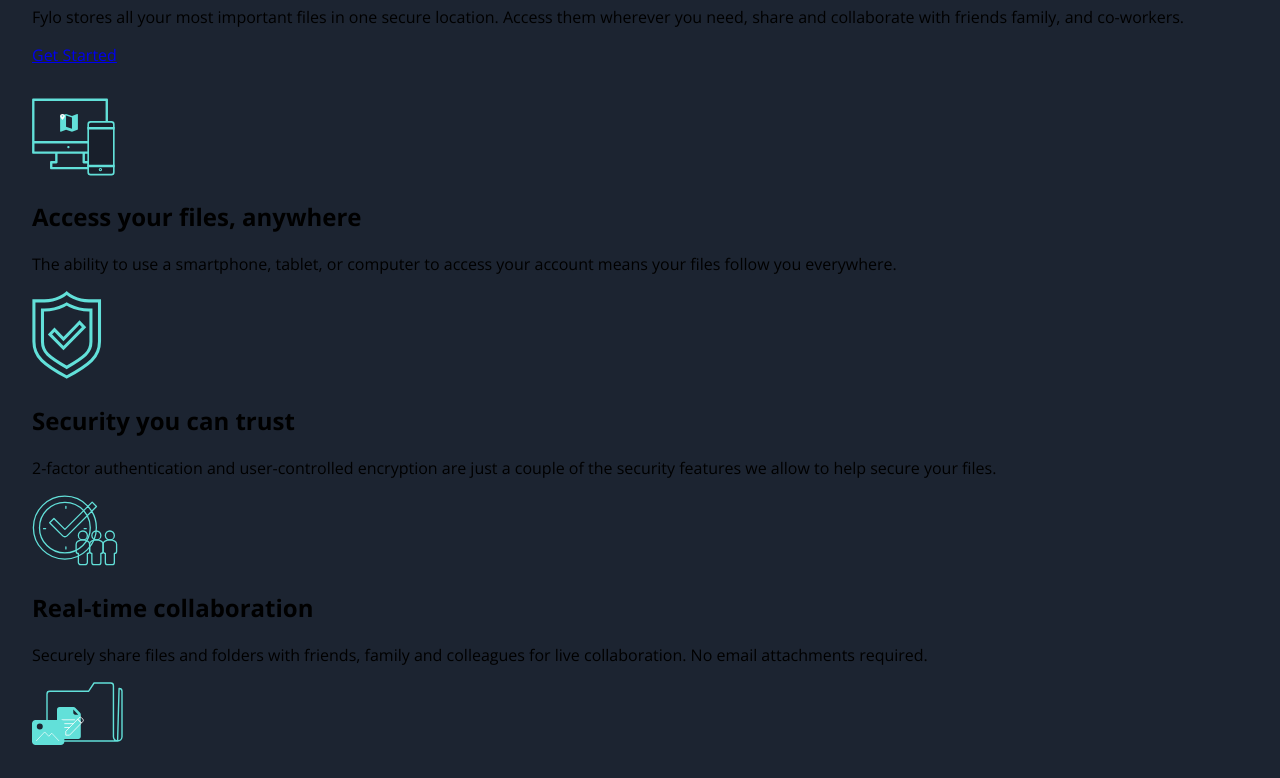
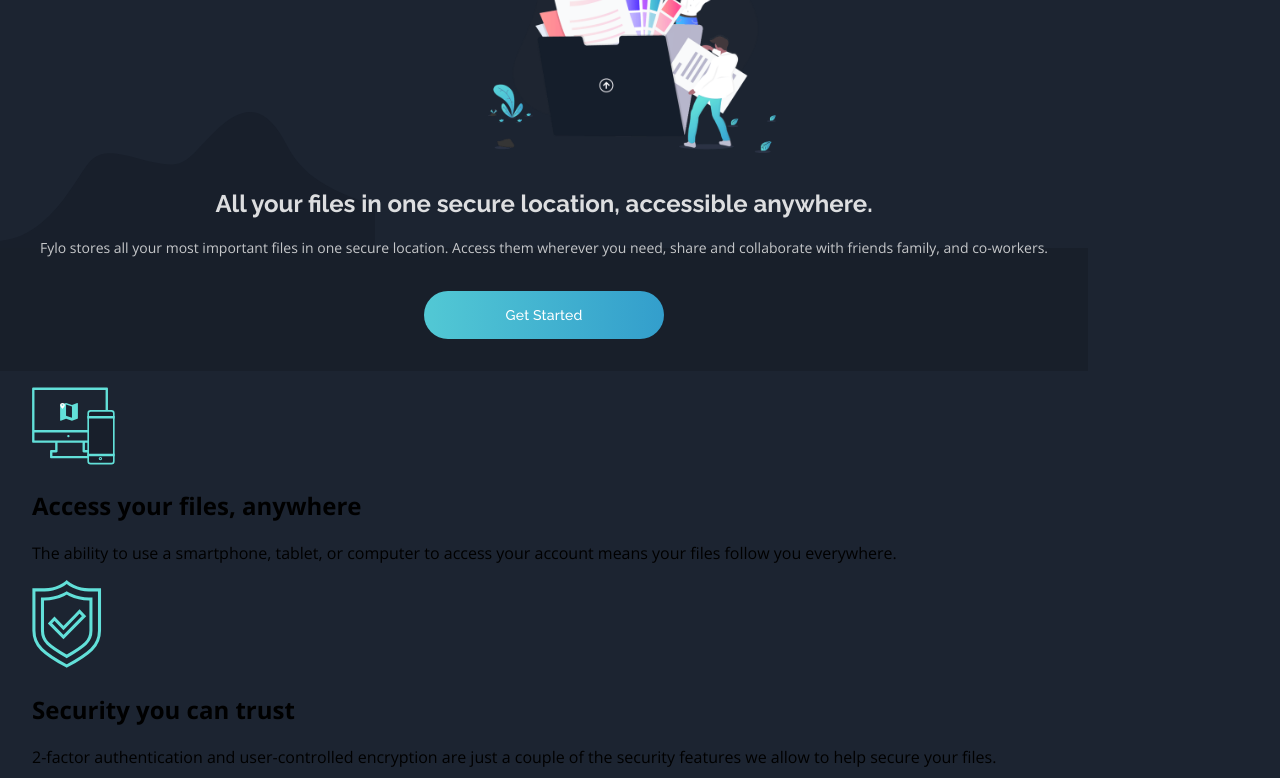
Before and after one commit to emewor/fem-fylo--dark-theme, a plain HTML site: page index.html in a window 1280 px wide. Shown: the part 168-946 px from the top of the page. Drawn offline with Linux system fonts and the light colour scheme.

Commit message:
Added style for main section's hero

```diff
--- a/css/common.css
+++ b/css/common.css
@@ -3,6 +3,10 @@
     display: flex;
     padding: 1rem 2rem;
     overflow: hidden;
+}
+
+.inner--dark-theme {
+    background-color: var(--main__bg-clr);
 }
 
 /* brand */
@@ -39,3 +43,59 @@
     text-decoration: none;
     color: var(--neu-clr__white);
 }
+
+/* content */
+.content {
+    display: flex;
+}
+
+/* copy */
+.copy {
+    display: flex;
+    flex-direction: column;
+    text-align: center;
+}
+
+.heading {
+    font-family: "Raleway", sans-serif;
+    font-size: 24px;
+    font-weight: 700;
+    color: var(--neu-clr__white);
+    opacity: 0.85;
+}
+
+.sub-heading {
+    padding-inline: 0.5rem;
+    font-family: "Open Sans", sans-serif;
+    font-size: 0.875rem;
+    font-weight: 400;
+    line-height: 1.3rem;
+    color: var(--neu-clr__white);
+    opacity: 0.75;
+}
+
+/* cta */
+.cta-group {
+    display: flex;
+    justify-content: center;
+    width: 100%;
+}
+
+.cta {
+    font-family: "Raleway", sans-serif;
+    font-size: 0.875rem;
+    font-weight: 500;
+    text-align: center;
+    color: var(--neu-clr__white);
+    width: fit-content;
+}
+
+.cta-btn {
+    border-radius: 2rem;
+    padding: 1rem 5.125rem;
+    text-decoration: none;
+    letter-spacing: 0.2px;
+    background-image: linear-gradient(90deg,
+                                    var(--acc-clr__cyan) -60%,
+                                    var(--acc-clr__blue) 100%);
+}
--- a/css/main.css
+++ b/css/main.css
@@ -73,19 +73,69 @@
     opacity: 0.8;
 }
 
-/* nodes modifier */
-
-.node__pos-rel {
+/* main */
+.hero__inner {
     position: relative;
+    padding: 18rem 0 0;
 }
 
-.node__pos-abs {
+.hero__inner::before,
+.hero__inner::after {
+    content: "";
     position: absolute;
+    left: 0%;
+    right: 0%;
+    bottom: 0;
+    width: 100%;
+    height: 100%;
 }
 
-.node__pos-fix {
-    position: fixed;
+.hero__inner::before {
+    background: url("../images/bg-curvy-mobile.svg")
+                    no-repeat;
+    background-position: 0 208px;
+    z-index: -1;
 }
+
+.hero__inner::after {
+    background: url("../images/illustration-intro.png")
+                    no-repeat;
+    background-size: 304px auto;
+    background-position: 50% 24px;
+    z-index: 0;
+}
+
+.hero__content {
+    margin-block-start: 3.5rem;
+    flex-direction: column;
+    padding-block-end: 2rem;
+    background-color: var(--main__bg-clr);
+    z-index: 10;
+}
+
+.hero__copy,
+.hero__cta-group {
+    padding-inline: 2rem;
+}
+
+.hero__copy {
+    margin-block-start: -4.875rem;
+}
+
+.hero__heading {
+    margin-block-end: 0.5rem;
+    line-height: 2.25rem;
+}
+
+.hero__sub-heading {
+    margin-block-start: 0.5rem;
+}
+
+.hero__cta-group {
+    margin-block-start: 1.125rem;
+}
+
+/* nodes modifier */
 
 .node--hidden {
     display: none;
--- a/index.html
+++ b/index.html
@@ -57,7 +57,7 @@
             </p>
           </hgroup> <!-- end copy -->
           <div class="cta-group hero__cta-group">
-            <a class="cta-btn"
+            <a class="cta cta-btn"
                 href="#"
                 target="_blank">Get Started</a>
           </div> <!-- end cta group -->
```
